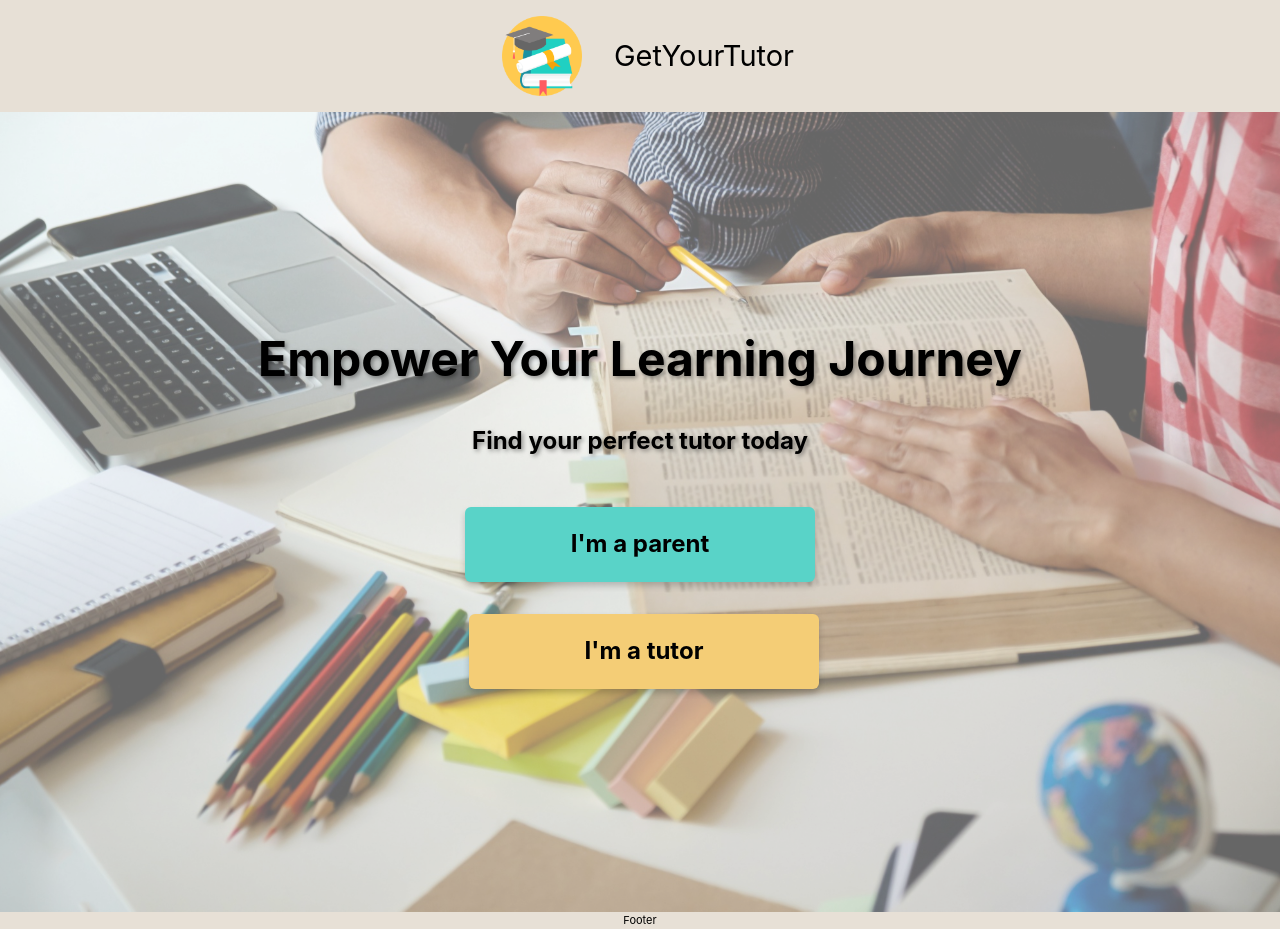
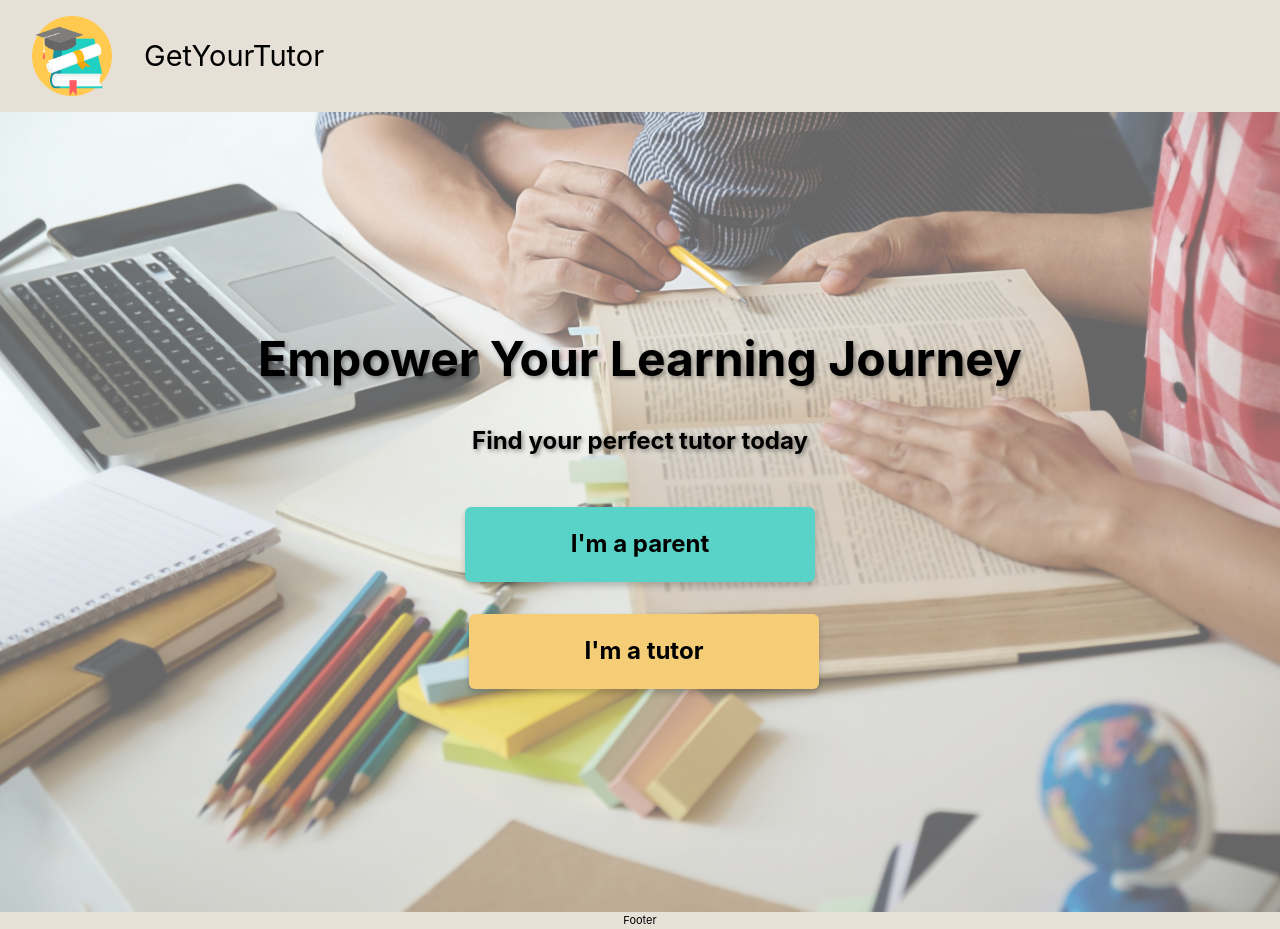
Before and after one commit to Code-the-Dream-School/ffprac-team2-front, a React (Vite) app: page / in a window 1280 px wide. Built offline with nearby package versions, Linux system fonts and the light colour scheme.

Commit message:
fix: header accoding main layout

```diff
--- a/src/components/Footer.tsx
+++ b/src/components/Footer.tsx
@@ -4,7 +4,6 @@ type FooterProps = {
     sizeHeader: {
         maxWidth: string;
         margin: string;
-        display: string;
     };
 };
 
--- a/src/components/Header.tsx
+++ b/src/components/Header.tsx
@@ -8,7 +8,6 @@ type HeaderProps = {
     sizeHeader: {
         maxWidth: string;
         margin: string;
-        display: string;
     };
 };
 
@@ -16,6 +15,8 @@ const Header: React.FC<HeaderProps> = ({ sizeHeader }) => {
     return (
         <Flex
             as="header"
+            w={sizeHeader.maxWidth}
+            margin={sizeHeader.margin}
             align="center"
             justify="space-between"
             wrap="wrap"
@@ -23,7 +24,6 @@ const Header: React.FC<HeaderProps> = ({ sizeHeader }) => {
             position="sticky"
             top="0"
             zIndex="banner"
-            style={sizeHeader}
         >
             <NavLink to="/">
                 <Flex
--- a/src/components/Layout.tsx
+++ b/src/components/Layout.tsx
@@ -16,7 +16,6 @@ const Layout: React.FC = () => {
         sizeHeader = {
             maxWidth: '1440px',
             margin: '0 auto',
-            display: 'flex',
         };
         showBackground = true;
     } else {
@@ -26,7 +25,6 @@ const Layout: React.FC = () => {
         sizeHeader = {
             maxWidth: 'inherit',
             margin: '0 auto',
-            display: 'flex',
         };
         showBackground = false;
     }
```
